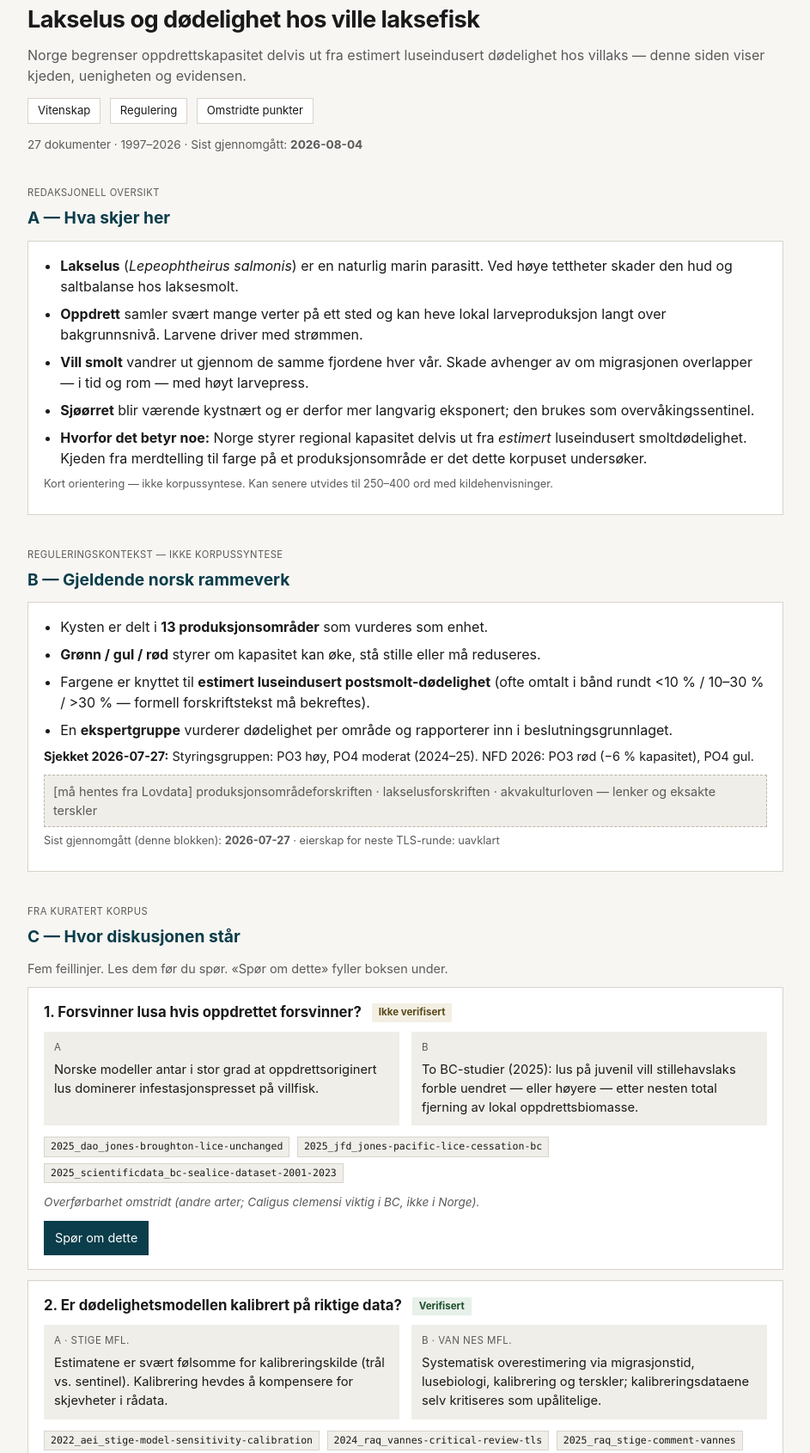
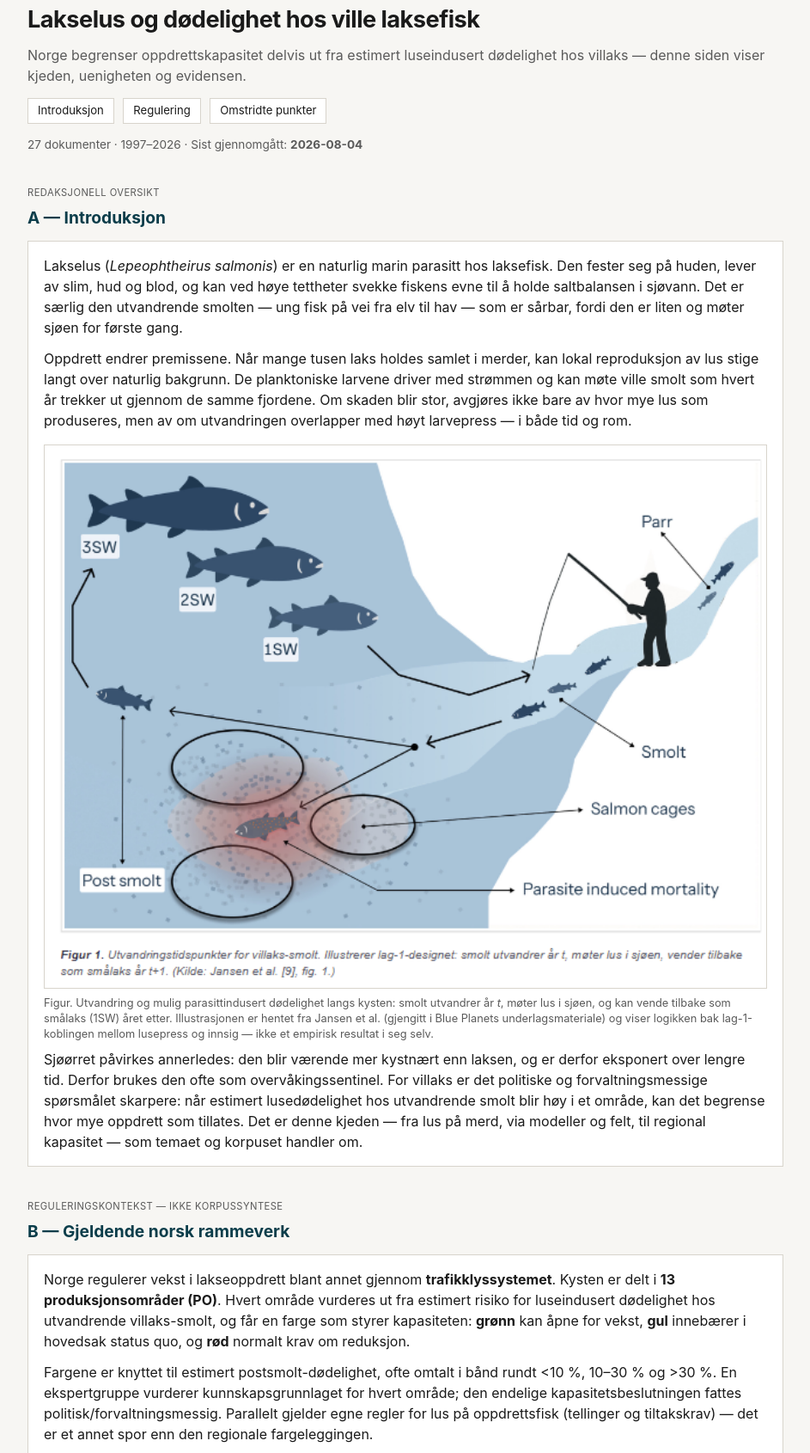
Before and after one commit to hakonbakke/ap1-curated-corpora, a plain HTML site: page mockup/tema-villaks.html in a window 1280 px wide. Shown: the part 64-1754 px from the top of the page at 86% size, without its empty margins (168-1111 px from the left). Drawn offline with Linux system fonts and the light colour scheme.

Commit message:
Expand mockup intro prose and framework section with figures.
Rename A to Introduksjon; add smolt-lice sketch and TLS colour maps in B.

Co-authored-by: Cursor <cursoragent@cursor.com>

```diff
--- a/mockup/tema-villaks.html
+++ b/mockup/tema-villaks.html
@@ -154,6 +154,24 @@
     font-size: 0.82rem;
     color: var(--muted);
   }
+  .figure {
+    margin: 16px 0 8px;
+  }
+  .figure img {
+    display: block;
+    width: 100%;
+    height: auto;
+    border: 1px solid var(--line);
+    background: #fff;
+  }
+  .figure figcaption {
+    font-size: 0.8rem;
+    color: var(--muted);
+    margin-top: 8px;
+    line-height: 1.4;
+  }
+  .prose p { margin: 0 0 12px; }
+  .prose p:last-child { margin-bottom: 0; }
 </style>
 </head>
 <body>
@@ -166,7 +184,7 @@
     <h1>Lakselus og dødelighet hos ville laksefisk</h1>
     <p class="muted">Norge begrenser oppdrettskapasitet delvis ut fra estimert luseindusert dødelighet hos villaks — denne siden viser kjeden, uenigheten og evidensen.</p>
     <div class="chips">
-      <a class="chip" href="#a">Vitenskap</a>
+      <a class="chip" href="#a">Introduksjon</a>
       <a class="chip" href="#b">Regulering</a>
       <a class="chip" href="#c">Omstridte punkter</a>
     </div>
@@ -176,16 +194,38 @@
   <!-- A -->
   <section class="section" id="a">
     <p class="tag">Redaksjonell oversikt</p>
-    <h2>A — Hva skjer her</h2>
-    <div class="card">
-      <ul class="bullets">
-        <li><strong>Lakselus</strong> (<em>Lepeophtheirus salmonis</em>) er en naturlig marin parasitt. Ved høye tettheter skader den hud og saltbalanse hos laksesmolt.</li>
-        <li><strong>Oppdrett</strong> samler svært mange verter på ett sted og kan heve lokal larveproduksjon langt over bakgrunnsnivå. Larvene driver med strømmen.</li>
-        <li><strong>Vill smolt</strong> vandrer ut gjennom de samme fjordene hver vår. Skade avhenger av om migrasjonen overlapper — i tid og rom — med høyt larvepress.</li>
-        <li><strong>Sjøørret</strong> blir værende kystnært og er derfor mer langvarig eksponert; den brukes som overvåkingssentinel.</li>
-        <li><strong>Hvorfor det betyr noe:</strong> Norge styrer regional kapasitet delvis ut fra <em>estimert</em> luseindusert smoltdødelighet. Kjeden fra merdtelling til farge på et produksjonsområde er det dette korpuset undersøker.</li>
-      </ul>
-      <p class="tiny muted">Kort orientering — ikke korpussyntese. Kan senere utvides til 250–400 ord med kildehenvisninger.</p>
+    <h2>A — Introduksjon</h2>
+    <div class="card prose">
+      <p>
+        Lakselus (<em>Lepeophtheirus salmonis</em>) er en naturlig marin parasitt hos laksefisk.
+        Den fester seg på huden, lever av slim, hud og blod, og kan ved høye tettheter svekke
+        fiskens evne til å holde saltbalansen i sjøvann. Det er særlig den utvandrende smolten —
+        ung fisk på vei fra elv til hav — som er sårbar, fordi den er liten og møter sjøen for første gang.
+      </p>
+      <p>
+        Oppdrett endrer premissene. Når mange tusen laks holdes samlet i merder, kan lokal
+        reproduksjon av lus stige langt over naturlig bakgrunn. De planktoniske larvene driver
+        med strømmen og kan møte ville smolt som hvert år trekker ut gjennom de samme fjordene.
+        Om skaden blir stor, avgjøres ikke bare av hvor mye lus som produseres, men av om
+        utvandringen overlapper med høyt larvepress — i både tid og rom.
+      </p>
+      <figure class="figure">
+        <img src="figur-smolt-lus.png" alt="Skisse: smolt vandrer fra elv til sjø, møter lusetrykk ved oppdrettsmerder, og vender tilbake som 1SW–3SW.">
+        <figcaption>
+          Figur. Utvandring og mulig parasittindusert dødelighet langs kysten: smolt utvandrer år <em>t</em>,
+          møter lus i sjøen, og kan vende tilbake som smålaks (1SW) året etter.
+          Illustrasjonen er hentet fra Jansen et al. (gjengitt i Blue Planets underlagsmateriale) og
+          viser logikken bak lag-1-koblingen mellom lusepress og innsig — ikke et empirisk resultat i seg selv.
+        </figcaption>
+      </figure>
+      <p>
+        Sjøørret påvirkes annerledes: den blir værende mer kystnært enn laksen, og er derfor
+        eksponert over lengre tid. Derfor brukes den ofte som overvåkingssentinel. For villaks
+        er det politiske og forvaltningsmessige spørsmålet skarpere: når estimert lusedødelighet
+        hos utvandrende smolt blir høy i et område, kan det begrense hvor mye oppdrett som tillates.
+        Det er denne kjeden — fra lus på merd, via modeller og felt, til regional kapasitet —
+        som temaet og korpuset handler om.
+      </p>
     </div>
   </section>
 
@@ -193,16 +233,42 @@
   <section class="section" id="b">
     <p class="tag">Reguleringskontekst — ikke korpussyntese</p>
     <h2>B — Gjeldende norsk rammeverk</h2>
-    <div class="card">
-      <ul class="bullets">
-        <li>Kysten er delt i <strong>13 produksjonsområder</strong> som vurderes som enhet.</li>
-        <li><strong>Grønn / gul / rød</strong> styrer om kapasitet kan øke, stå stille eller må reduseres.</li>
-        <li>Fargene er knyttet til <strong>estimert luseindusert postsmolt-dødelighet</strong> (ofte omtalt i bånd rundt &lt;10&nbsp;% / 10–30&nbsp;% / &gt;30&nbsp;% — formell forskriftstekst må bekreftes).</li>
-        <li>En <strong>ekspertgruppe</strong> vurderer dødelighet per område og rapporterer inn i beslutningsgrunnlaget.</li>
-      </ul>
-      <p class="small"><strong>Sjekket 2026-07-27:</strong> Styringsgruppen: PO3 høy, PO4 moderat (2024–25). NFD 2026: PO3 rød (−6&nbsp;% kapasitet), PO4 gul.</p>
-      <div class="placeholder">[må hentes fra Lovdata] produksjonsområdeforskriften · lakselusforskriften · akvakulturloven — lenker og eksakte terskler</div>
-      <p class="tiny muted">Sist gjennomgått (denne blokken): <strong>2026-07-27</strong> · eierskap for neste TLS-runde: uavklart</p>
+    <div class="card prose">
+      <p>
+        Norge regulerer vekst i lakseoppdrett blant annet gjennom <strong>trafikklyssystemet</strong>.
+        Kysten er delt i <strong>13 produksjonsområder (PO)</strong>. Hvert område vurderes ut fra
+        estimert risiko for luseindusert dødelighet hos utvandrende villaks-smolt, og får en farge
+        som styrer kapasiteten: <strong>grønn</strong> kan åpne for vekst, <strong>gul</strong> innebærer
+        i hovedsak status quo, og <strong>rød</strong> normalt krav om reduksjon.
+      </p>
+      <p>
+        Fargene er knyttet til estimert postsmolt-dødelighet, ofte omtalt i bånd rundt
+        &lt;10&nbsp;%, 10–30&nbsp;% og &gt;30&nbsp;%. En ekspertgruppe vurderer kunnskapsgrunnlaget
+        for hvert område; den endelige kapasitetsbeslutningen fattes politisk/forvaltningsmessig.
+        Parallelt gjelder egne regler for lus på oppdrettsfisk (tellinger og tiltakskrav) —
+        det er et annet spor enn den regionale fargeleggingen.
+      </p>
+      <figure class="figure">
+        <img src="figur-trafikklys.png" alt="Kart over Norges 13 produksjonsområder fargelagt grønn, gul og rød for periodene 2018–2019, 2020–2022, 2022–2023 og 2024–2025.">
+        <figcaption>
+          Figur. Trafikklyssystemet over tid: PO1–PO13 med grønn / gul / rød for fire vurderingsperioder
+          (kilder angitt i figuren: Regjeringen og Styringsgruppen). Vestlandet (særlig PO3–PO4)
+          har over tid vært under strengest trykk; i 2024–2025 er flere midt- og nordlige områder gul.
+        </figcaption>
+      </figure>
+      <p>
+        Kartene viser at systemet ikke er statisk. PO3 har vært rød i alle viste perioder, mens
+        flere områder har skiftet mellom grønt og gult. For den siste runden som er synlig her
+        (2024–2025 / Styringsgruppen) er bildet mer gult langs deler av kysten enn i tidlige år —
+        samtidig som de hardeste områdene på Vestlandet fortsatt skiller seg ut.
+      </p>
+      <p class="small">
+        <strong>Sjekket 2026-07-27:</strong> Styringsgruppen vurderte PO3 som høy og PO4 som moderat
+        for 2024–25. NFD 2026: PO3 rød med −6&nbsp;% kapasitet; PO4 gul.
+        (Kilder: trafikklyssystemet.no / regjeringen.no, via intern audit.)
+      </p>
+      <div class="placeholder">[må hentes fra Lovdata] produksjonsområdeforskriften · lakselusforskriften · akvakulturloven — lenker, eksakte terskler og beslutningssyklus</div>
+      <p class="tiny muted">Sist gjennomgått (denne blokken): <strong>2026-07-27</strong> · hvem eier neste oppdatering etter ny fargelegging: uavklart</p>
     </div>
   </section>
 
```
Also changed, not shown: mockup/figur-smolt-lus.png (added), mockup/figur-trafikklys.png (added), 1 other file.
